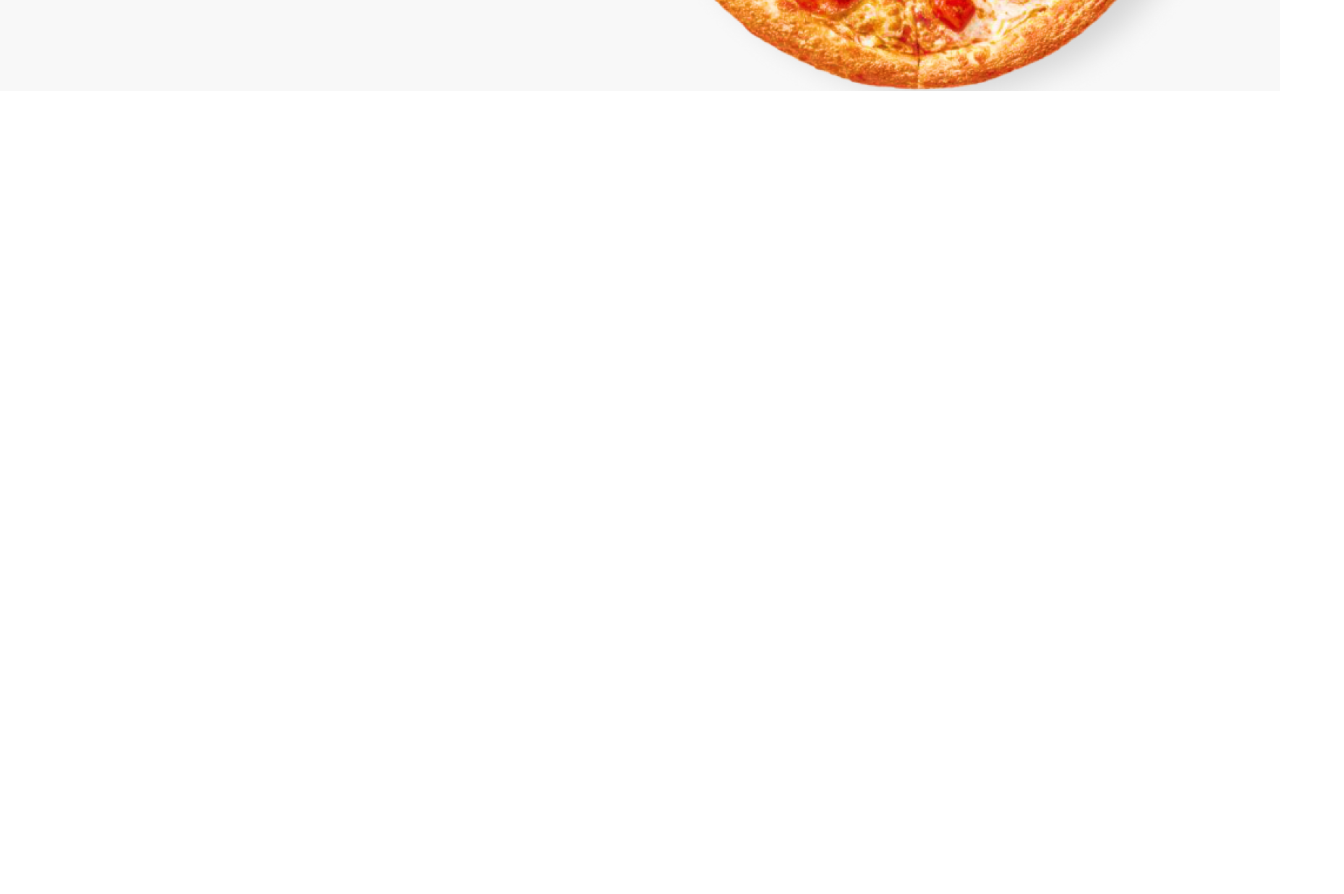
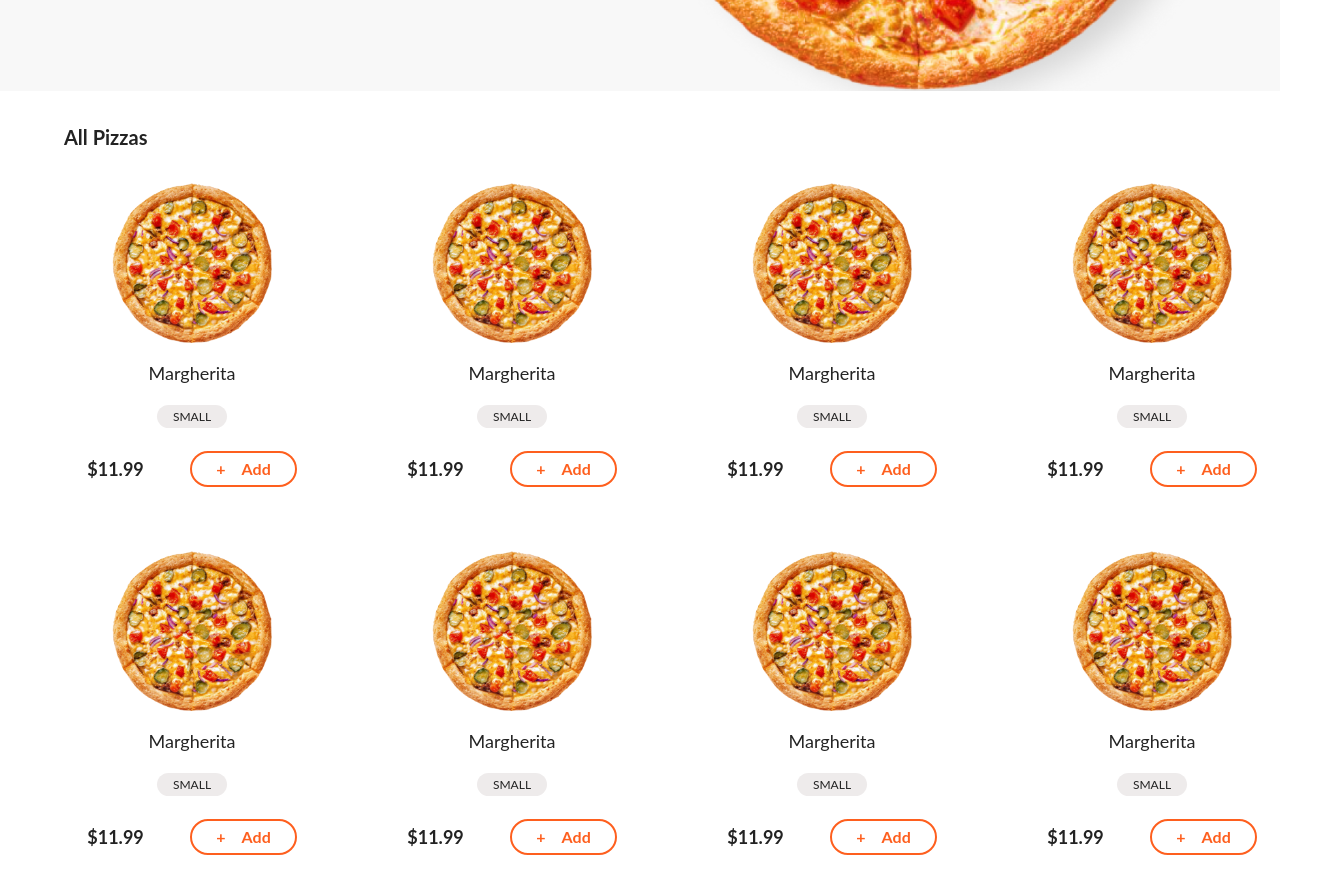
Before and after one commit to NadishMaredia/BurgerApp, an Angular app in the folder client/: page / in a window 1280 px wide. Shown: the part 560-1454 px from the top of the page, 1344 px wide, since content can reach past the window. Before the commit the page ends 800 px from the top, so only its background shows below. Built offline with nearby package versions, Linux system fonts and the light colour scheme.

Commit message:
Add menu items component

```diff
--- a/client/src/app/app.module.ts
+++ b/client/src/app/app.module.ts
@@ -5,12 +5,16 @@ import { AppRoutingModule } from './app-routing.module';
 import { AppComponent } from './app.component';
 import { HeaderComponent } from './header/header.component';
 import { HeroComponent } from './hero/hero.component';
+import { MenuComponent } from './menu/menu.component';
+import { MenuItemComponent } from './menu-item/menu-item.component';
 
 @NgModule({
   declarations: [
     AppComponent,
     HeaderComponent,
-    HeroComponent
+    HeroComponent,
+    MenuComponent,
+    MenuItemComponent
   ],
   imports: [
     BrowserModule,
--- a/client/src/app/header/header.component.html
+++ b/client/src/app/header/header.component.html
@@ -15,3 +15,4 @@
 </nav>
 
 <app-hero></app-hero>
+<app-menu></app-menu>
--- /dev/null
+++ b/client/src/app/menu-item/menu-item.component.css
@@ -0,0 +1,14 @@
+.size {
+    background-color: var(--size);
+}
+
+.add-to-cart {
+    border: 2px solid var(--primary);
+    color: var(--primary);
+}
+
+.add-to-cart:hover {
+    border-color: var(--primary);
+    background: var(--primary);
+    color: white;
+}
--- /dev/null
+++ b/client/src/app/menu-item/menu-item.component.html
@@ -0,0 +1,16 @@
+
+
+    <div class="w-64 mb-16">
+        <img class="h-40 mb-4 mx-auto" src="../../assets/pizza.png" alt="">
+        <div class="text-center">
+            <h2 class="mb-4 text-lg">Margherita</h2>
+            <span class="size py-1 px-4 rounded-full uppercase text-xs">small</span>
+            <div class="flex items-center justify-around mt-6">
+                <span class="font-bold text-lg">$11.99</span>
+                <button class="add-to-cart py-1 px-6 rounded-full flex items-center font-bold">
+                    <span>+</span>
+                    <span class="ml-4">Add</span>
+                </button>
+            </div>
+        </div>
+    </div>
--- /dev/null
+++ b/client/src/app/menu-item/menu-item.component.ts
@@ -0,0 +1,15 @@
+import { Component, OnInit } from '@angular/core';
+
+@Component({
+  selector: 'app-menu-item',
+  templateUrl: './menu-item.component.html',
+  styleUrls: ['./menu-item.component.css']
+})
+export class MenuItemComponent implements OnInit {
+
+  constructor() { }
+
+  ngOnInit(): void {
+  }
+
+}
--- /dev/null
+++ b/client/src/app/menu/menu.component.html
@@ -0,0 +1,14 @@
+
+<section class="menu container mx-auto py-8 ml-16">
+    <h1 class="text-xl font-bold mb-8">All Pizzas</h1>
+    <div class="grid grid-cols-4 col-gap-12">
+        <app-menu-item></app-menu-item>
+        <app-menu-item></app-menu-item>
+        <app-menu-item></app-menu-item>
+        <app-menu-item></app-menu-item>
+        <app-menu-item></app-menu-item>
+        <app-menu-item></app-menu-item>
+        <app-menu-item></app-menu-item>
+        <app-menu-item></app-menu-item>
+    </div>
+</section>
--- /dev/null
+++ b/client/src/app/menu/menu.component.ts
@@ -0,0 +1,15 @@
+import { Component, OnInit } from '@angular/core';
+
+@Component({
+  selector: 'app-menu',
+  templateUrl: './menu.component.html',
+  styleUrls: ['./menu.component.css']
+})
+export class MenuComponent implements OnInit {
+
+  constructor() { }
+
+  ngOnInit(): void {
+  }
+
+}
--- a/client/src/theme.css
+++ b/client/src/theme.css
@@ -4,6 +4,7 @@
     --primary: #FE5F1E;
     --primary-hover: #b23301;
     --secondary: #F8F8F8;
+    --size: #eeebeb;
     -pure: #fff;
     --dark: #232323;
     --gray: #ccc;
```
Also changed, not shown: client/src/app/menu/menu.component.css (added).
